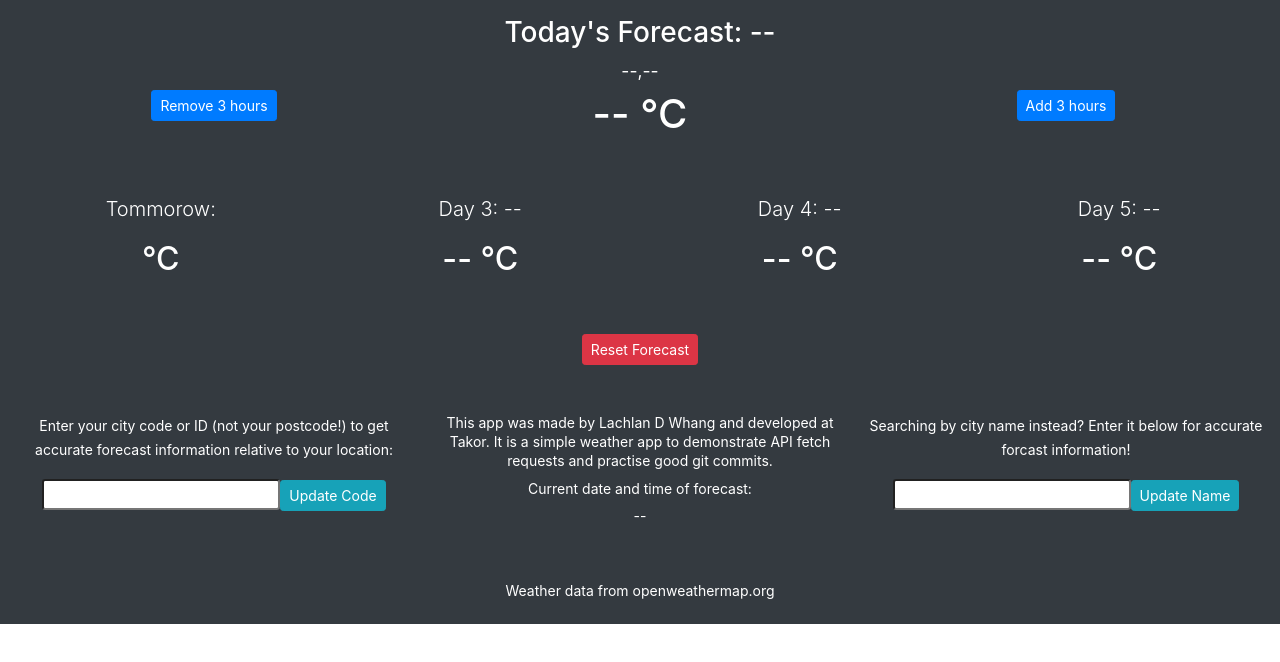
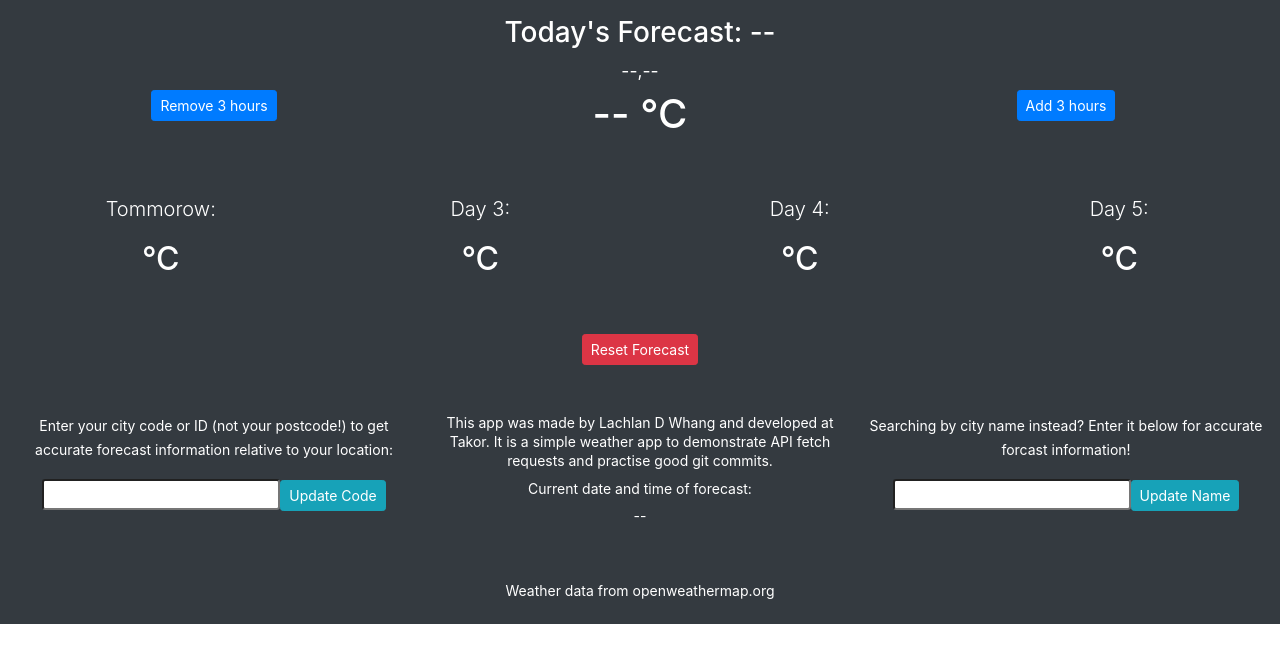
Before and after one commit to ForsakenIdol/my-weather-app, a React (Create React App) app: page / in a window 1280 px wide. Shown: the top 662 px of the page. Built offline with nearby package versions, Linux system fonts and the light colour scheme; no server answers.

Commit message:
updated all forecast weather components

```diff
--- a/src/App.js
+++ b/src/App.js
@@ -217,34 +217,32 @@ class App extends React.Component {
         <div className="mt-5" id="spacer">{/* Empty row spacer */}</div>
         <div className="row" id="later-forecast">
           <div className="col-md-3">
-
             <WeatherDay
               dayName="Tommorow"
               forecast={this.state.day2Weather}
               temperature={this.state.day2}
               weatherIcon={this.getWeatherIcon(this.state.day2Weather)} />
-
           </div>
           <div className="col-md-3">
-            <div className="text-center">
-              <p className="lead">Day 3: {this.state.day3Weather == null ? "--" : this.state.day3Weather}</p>
-              <img src={this.getWeatherIcon(this.state.day3Weather)} className="mx-auto d-block" alt=""></img>
-              <h2>{this.state.day3 == null ? "--" : this.state.day3} °C</h2>
-            </div>
+            <WeatherDay
+              dayName="Day 3"
+              forecast={this.state.day3Weather}
+              temperature={this.state.day3}
+              weatherIcon={this.getWeatherIcon(this.state.day3Weather)} />
           </div>
           <div className="col-md-3">
-            <div className="text-center">
-              <p className="lead">Day 4: {this.state.day4Weather == null ? "--" : this.state.day4Weather}</p>
-              <img src={this.getWeatherIcon(this.state.day4Weather)} className="mx-auto d-block" alt=""></img>
-              <h2>{this.state.day4 == null ? "--" : this.state.day4} °C</h2>
-            </div>
+            <WeatherDay
+              dayName="Day 4"
+              forecast={this.state.day4Weather}
+              temperature={this.state.day4}
+              weatherIcon={this.getWeatherIcon(this.state.day4Weather)} />
           </div>
           <div className="col-md-3">
-            <div className="text-center">
-              <p className="lead">Day 5: {this.state.day5Weather == null ? "--" : this.state.day5Weather}</p>
-              <img src={this.getWeatherIcon(this.state.day5Weather)} className="mx-auto d-block" alt=""></img>
-              <h2>{this.state.day5 == null ? "--" : this.state.day5} °C</h2>
-            </div>
+            <WeatherDay
+              dayName="Day 5"
+              forecast={this.state.day5Weather}
+              temperature={this.state.day5}
+              weatherIcon={this.getWeatherIcon(this.state.day5Weather)} />
           </div>
         </div>
         <div className="mt-5" id="spacer">{/* Empty row spacer */}</div>
```
